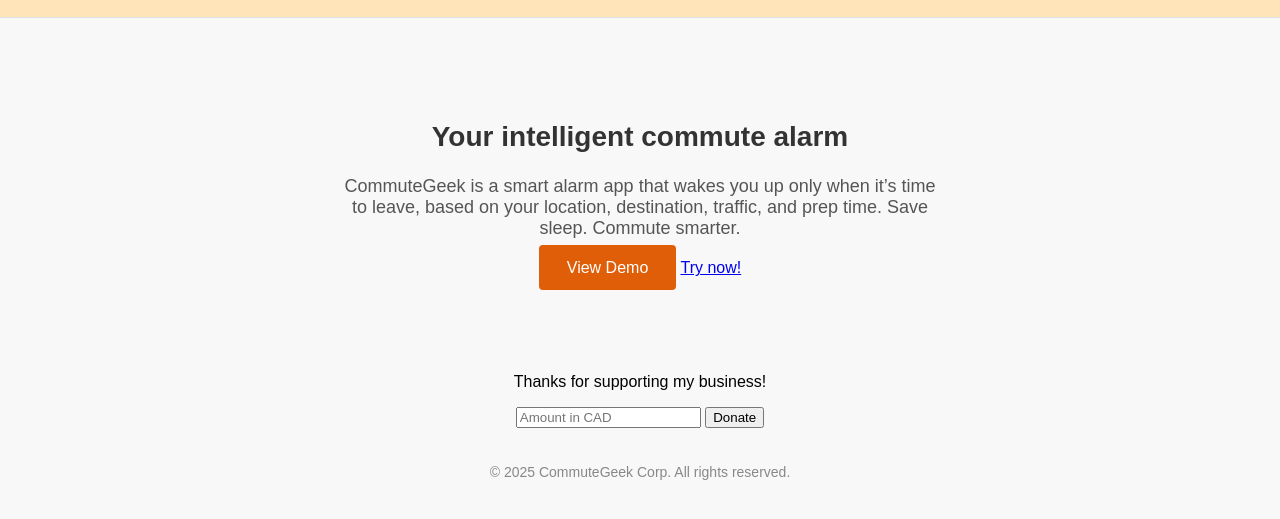
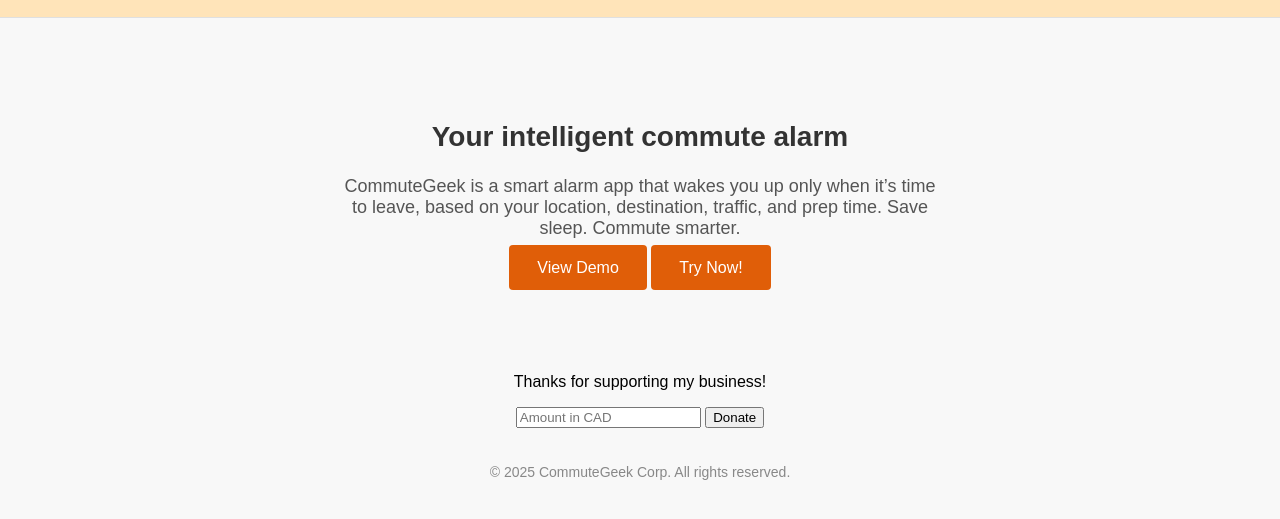
Before and after one commit to huang-jiaming/commutegeek-site, a plain HTML site: page index.html in a window 1280 px wide. Shown: the part 203-722 px from the top of the page. Drawn offline with Linux system fonts and the light colour scheme; a script that the page names is missing.

Commit message:
better UI

```diff
--- a/index.html
+++ b/index.html
@@ -109,7 +109,7 @@
     <h1>Your intelligent commute alarm</h1>
     <p>CommuteGeek is a smart alarm app that wakes you up only when it’s time to leave, based on your location, destination, traffic, and prep time. Save sleep. Commute smarter.</p>
     <a href="/demo/" class="demo-button">View Demo</a>
-    <a href="https://testflight.apple.com/join/5pau31pt">Try now!</a>
+    <a href="https://testflight.apple.com/join/5pau31pt" class="demo-button">Try Now!</a>
   </section>
 
   <p>Thanks for supporting my business!<p>
```
